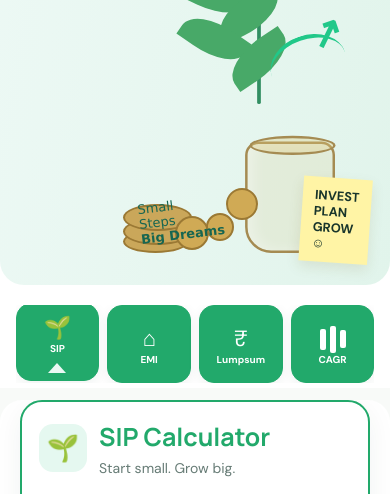
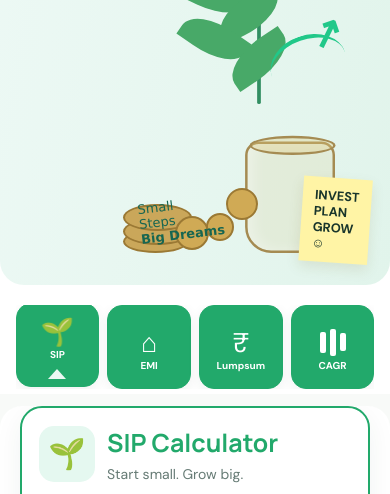
Before and after one commit to rajeshdua/WealthAria, a website: page calculators.html in a window 390 px wide. Shown: the part 297-791 px from the top of the page. Drawn offline with Linux system fonts and the light colour scheme.

Commit message:
Enhance shared icons across all pages

```diff
--- a/GlobalStyle.CSS
+++ b/GlobalStyle.CSS
@@ -1501,3 +1501,95 @@ body main section.cta > .container > .cta-box:not(.site-header *):not(.footer *)
     padding-bottom:0!important;
   }
 }
+
+/* ===== SITE-WIDE ICON ENHANCEMENT =====
+   Enlarge shared content icons, add brighter accent colors, and keep
+   each icon fixed inside its own tile/card without changing page markup.
+   Header and footer branding are intentionally excluded.
+*/
+body :where(
+  .feature-icon,
+  .info-card .icon,
+  .topic-title .icon,
+  .benefit .icon,
+  .info-icon,
+  .policy-icon,
+  .panel-icon,
+  .hIcon
+):not(.site-header *):not(.footer *):not(.site-header):not(.footer){
+  width:56px!important;
+  height:56px!important;
+  min-width:56px!important;
+  min-height:56px!important;
+  max-width:100%!important;
+  flex:0 0 56px!important;
+  display:grid!important;
+  place-items:center!important;
+  box-sizing:border-box!important;
+  padding:0!important;
+  font-size:29px!important;
+  line-height:1!important;
+  overflow:hidden!important;
+  text-align:center!important;
+  border-radius:15px!important;
+  color:var(--wa-green)!important;
+}
+
+/* Keep the Learn-page benefit icons round, with the larger glyph contained. */
+body .benefit .icon:not(.site-header *):not(.footer *){
+  border-radius:50%!important;
+  background:#d8f5e7!important;
+  color:#159b65!important;
+}
+
+/* Preserve distinct, vivid accent treatments for the Home feature tiles. */
+body .feature-icon.green{background:#d9f5e7!important;color:#078d59!important}
+body .feature-icon.blue{background:#dceaff!important;color:#1769d2!important}
+body .feature-icon.purple{background:#e9e0ff!important;color:#7048d8!important}
+body .feature-icon.orange{background:#ffebd0!important;color:#c87513!important}
+
+/* The calculator tabs use a compact horizontal icon, not a square tile. */
+body .tab .ico:not(.site-header *):not(.footer *){
+  width:100%!important;
+  min-width:0!important;
+  max-width:100%!important;
+  height:36px!important;
+  min-height:36px!important;
+  flex:0 1 auto!important;
+  display:flex!important;
+  align-items:center!important;
+  justify-content:center!important;
+  font-size:29px!important;
+  line-height:1!important;
+  overflow:hidden!important;
+  box-sizing:border-box!important;
+}
+body .tab .cagrIcon i{max-width:7px!important}
+
+/* On narrow screens, icons remain within their cards and never force overflow. */
+@media(max-width:700px){
+  body :where(
+    .feature-icon,
+    .info-card .icon,
+    .topic-title .icon,
+    .benefit .icon,
+    .info-icon,
+    .policy-icon,
+    .panel-icon,
+    .hIcon
+  ):not(.site-header *):not(.footer *):not(.site-header):not(.footer){
+    width:56px!important;
+    height:56px!important;
+    min-width:56px!important;
+    min-height:56px!important;
+    flex:0 0 56px!important;
+    font-size:30px!important;
+    max-width:100%!important;
+    overflow:hidden!important;
+  }
+  body .tab .ico:not(.site-header *):not(.footer *){
+    height:34px!important;
+    min-height:34px!important;
+    font-size:27px!important;
+  }
+}
```
